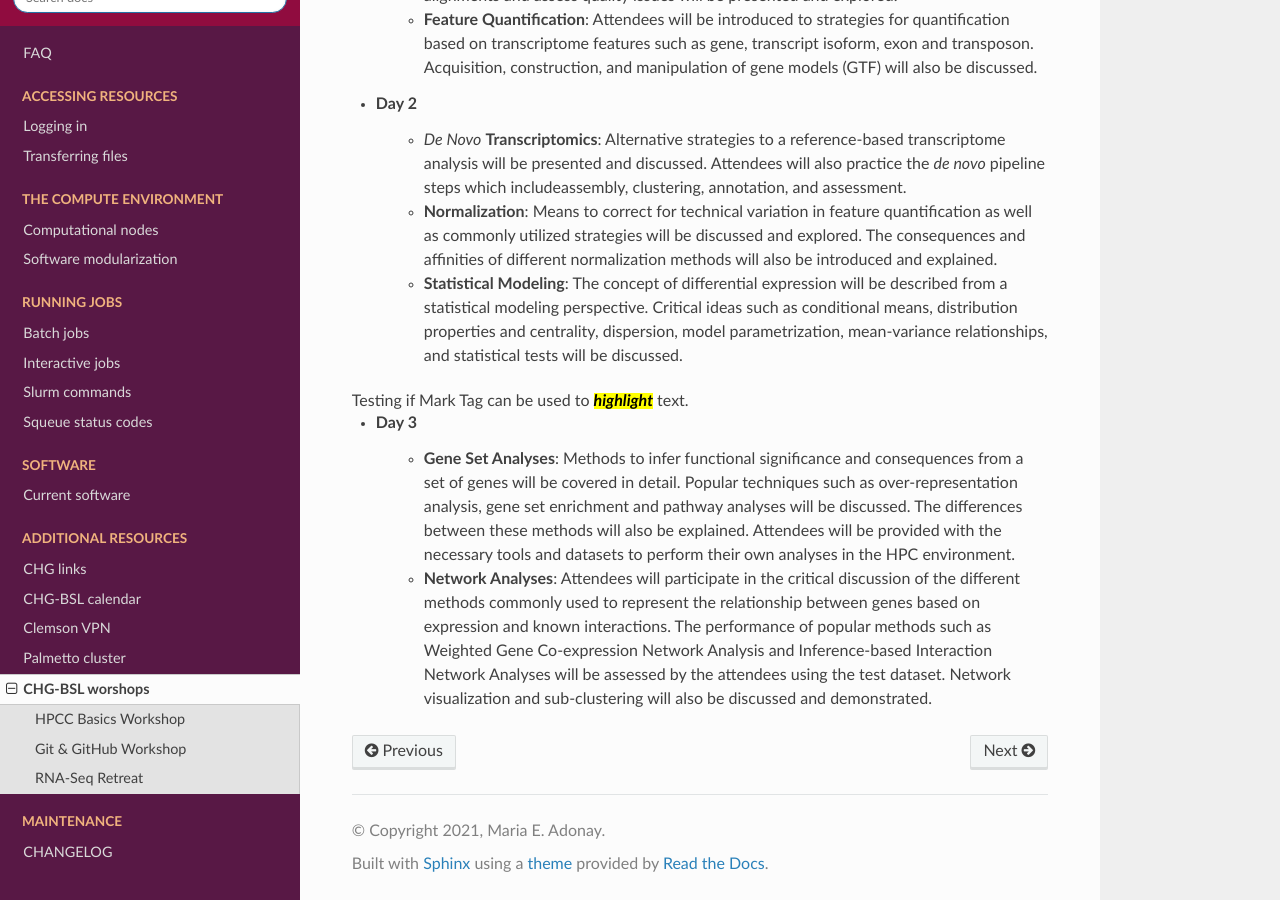
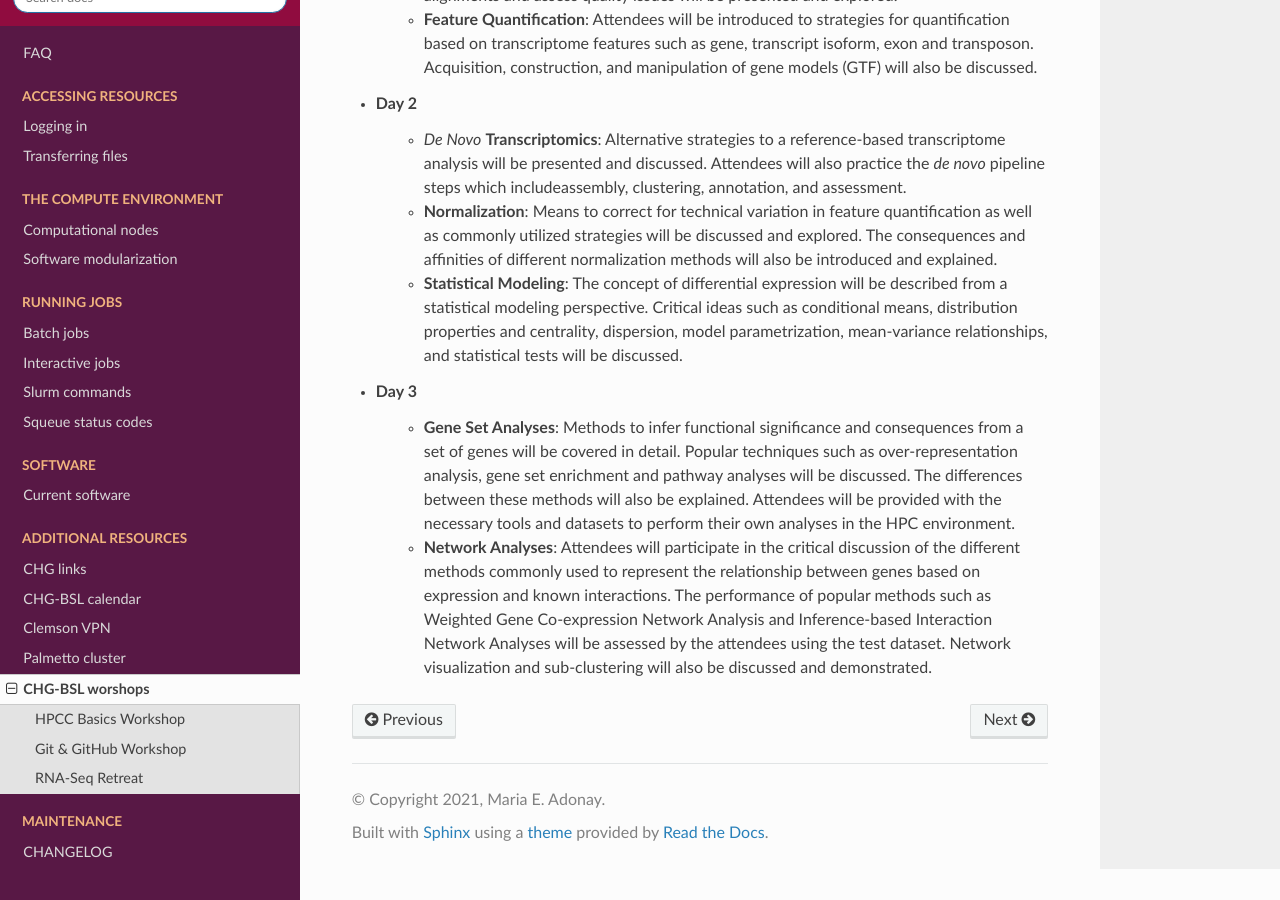
Before and after one commit to amalgamaria/secretariat, a Sphinx documentation site: the page built from docs/additional-resources/workshops.rst, in a window 1280 px wide and 900 px high, scrolled down 3476 px. Built offline with Sphinx 7.4.7 and the Read the Docs theme 2.0.0, drawn with Linux system fonts in a browser that asks for light colours; pages that are not in the unit, such as notebooks, are missing from menus.

Commit message:
Remove html block

```diff
--- a/docs/additional-resources/workshops.rst
+++ b/docs/additional-resources/workshops.rst
@@ -108,10 +108,6 @@ The RNA-Seq Retreat is divided into 3 parts, so participants must attend all 3 s
 
    - **Statistical Modeling**: The concept of differential expression will be described from a statistical modeling perspective. Critical ideas such as conditional means, distribution properties and centrality, dispersion, model parametrization, mean-variance relationships, and statistical tests will be discussed.
 
-.. raw:: html
-
-   <body> Testing if Mark Tag can be used to <mark>highlight</mark> text. </body>
-
 - **Day 3**
 
    - **Gene Set Analyses**: Methods to infer functional significance and consequences from a set of genes will be covered in detail. Popular techniques such as over-representation analysis, gene set enrichment and pathway analyses will be discussed. The differences between these methods will also be explained. Attendees will be provided with the necessary tools and datasets to perform their own analyses in the HPC environment.
```
